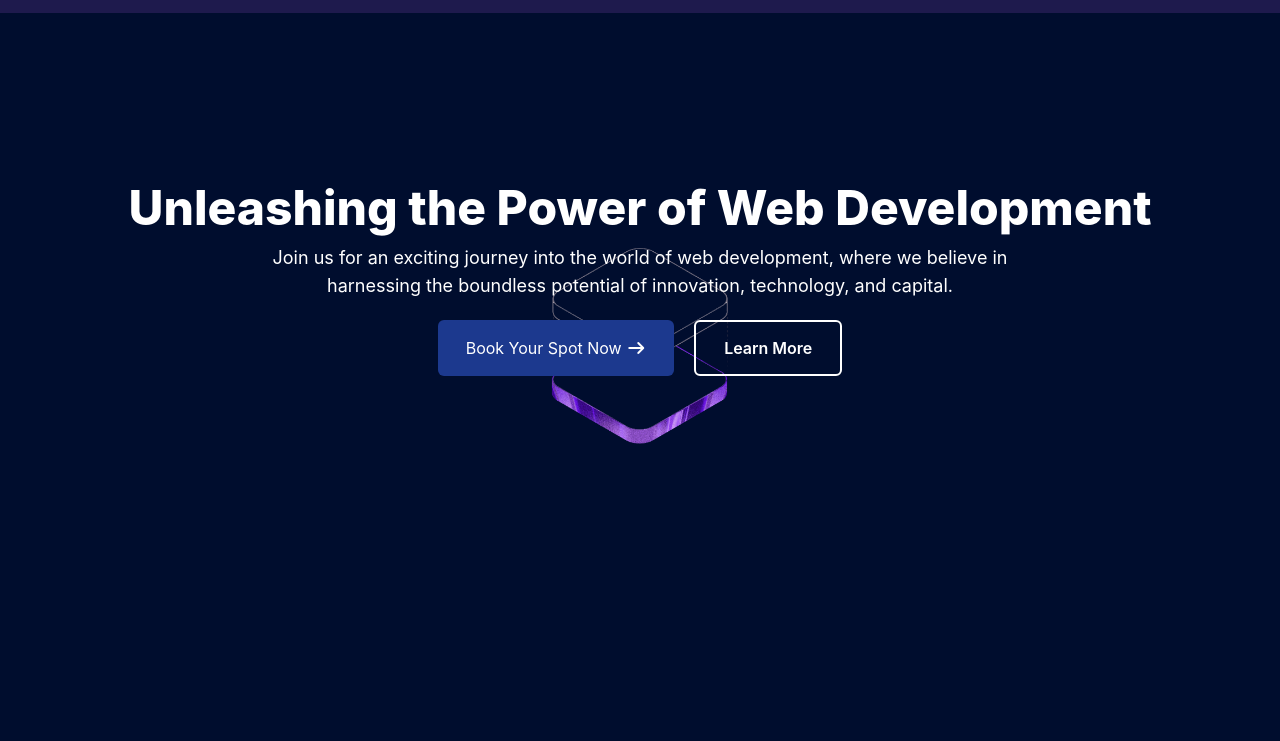
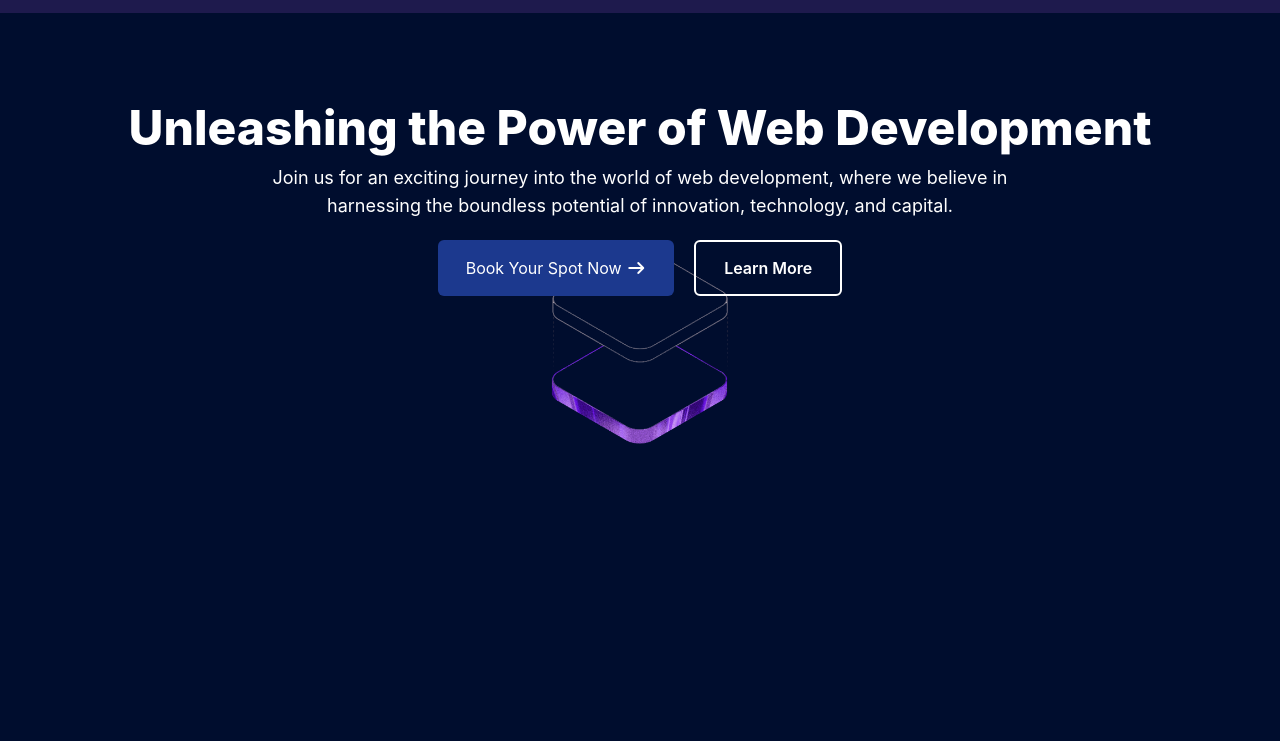
Before and after one commit to Kumaraswamy7/mini1-tailwind, a website built with Vite: page index.html in a window 1280 px wide. Shown: the part 56-797 px from the top of the page. Built offline with nearby package versions, Linux system fonts and the light colour scheme.

```diff
--- a/index.html
+++ b/index.html
@@ -8,7 +8,7 @@
   <link rel="stylesheet" href="https://cdnjs.cloudflare.com/ajax/libs/font-awesome/7.3.0/css/all.min.css"
     integrity="sha512-ApSLB1Pd3/bZN8fWB/RG9YhN/7bd9Hkf3AGaE2mPfebjrxagjuBtx2GcgdqIlJkUzwylBo61r9Xa9NmgBI0swA=="
     crossorigin="anonymous" referrerpolicy="no-referrer" />
-  <title>tailwand</title>
+  <title>Mini1-tailwand</title>
 </head>
 
 <body class="font-monospace">
@@ -20,7 +20,7 @@
     <button class="bg-blue-700 px-5 rounded-md text-white">Register</button>
   </header>
 
-  <div class="bg-hero  bg-no-repeat bg-[rgb(0,13,46)] bg-size-[auto_200px] pt-5 px-3 h-screen md:pt-40 ">
+  <div class="bg-hero  bg-no-repeat bg-[rgb(0,13,46)] bg-size-[auto_200px] pt-5 px-3 h-screen md:pt-20 ">
     <h2 class="pt-20 text-4xl text-center text-white font-extrabold md:text-5xl md:mx-auto">Unleashing the Power of
       Web
       Development
```
